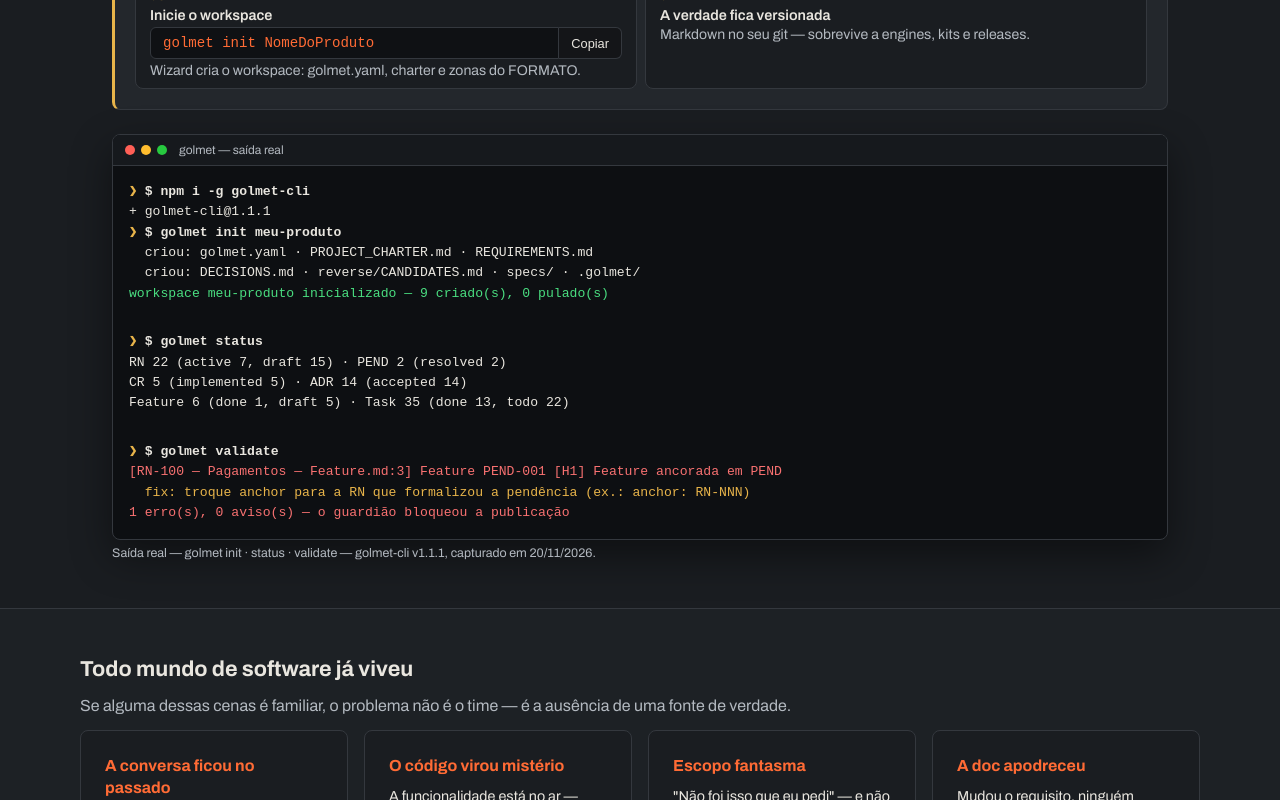
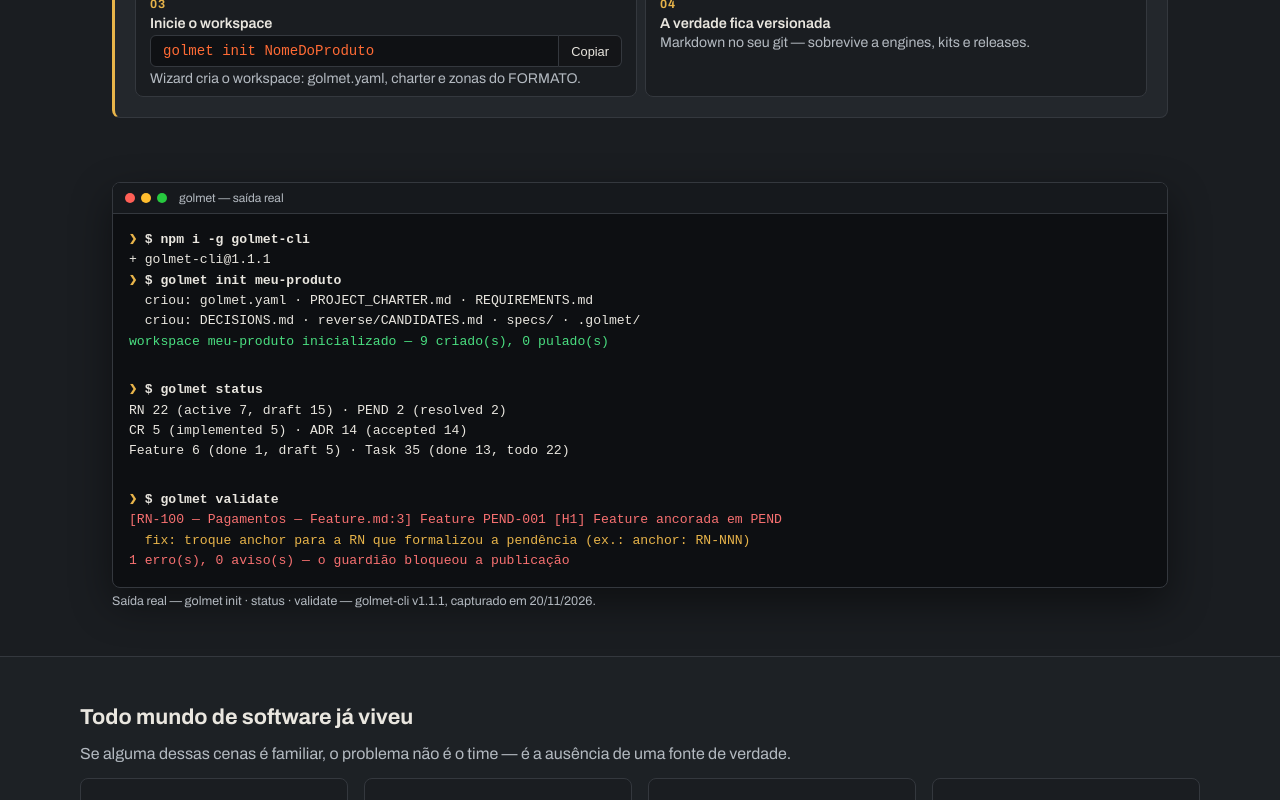
Before and after one commit to Golmet/golmet-site, an Angular app: page / in a window 1280 px wide. Shown: the part 540-1340 px from the top of the page. Built offline with nearby package versions, Linux system fonts and the light colour scheme.

Commit message:
fix: ritmo vertical da landing - 48px entre blocos de conteudo
Gap do container sobe para 16px (hero+quickstart continuam juntos, dobra <=720px preservada conforme M-06) e secoes de conteudo (exceto hero/quickstart) ganham margin-top de 48px para nao se misturarem. Testes 20/20, build 6 rotas.

```diff
--- a/src/app/landing/landing.scss
+++ b/src/app/landing/landing.scss
@@ -4,7 +4,7 @@
 
 .gm-landing {
   display: grid;
-  gap: var(--gm-space-1);
+  gap: var(--gm-space-2);
   margin: 0 auto;
   max-width: 1120px;
   padding: var(--gm-space-1) var(--gm-space-3) var(--gm-space-2);
@@ -13,6 +13,13 @@
 
 .gm-landing > * {
   min-width: 0;
+}
+
+// Ritmo vertical: hero + quickstart continuam colados (protege a dobra
+// <=720px, M-06); os demais blocos de conteúdo ganham 48px de respiro
+// para as seções não se misturarem.
+.gm-landing > section:not(.gm-hero):not(.gm-quickstart) {
+  margin-top: var(--gm-space-4);
 }
 
 .gm-landing h2 {
```
